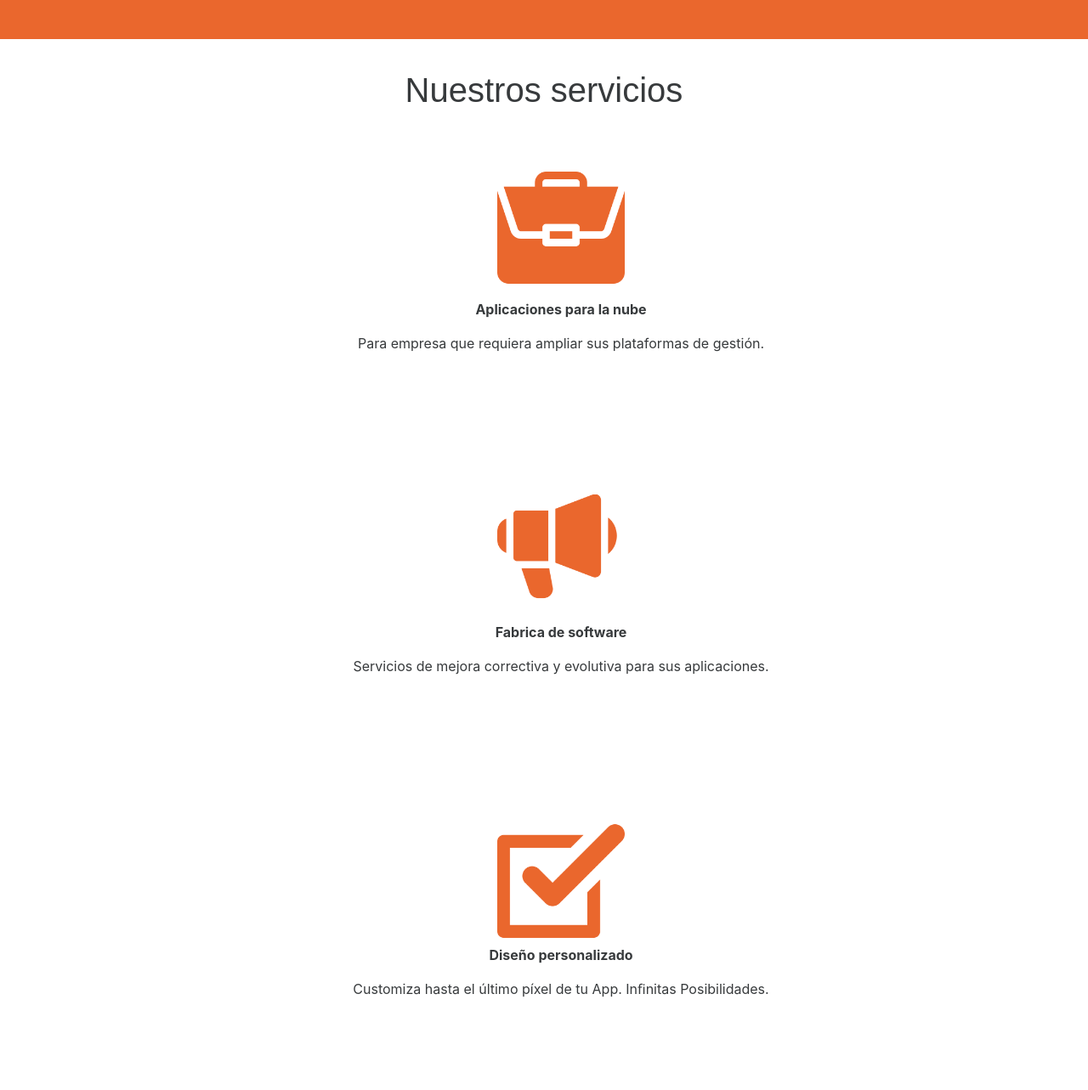
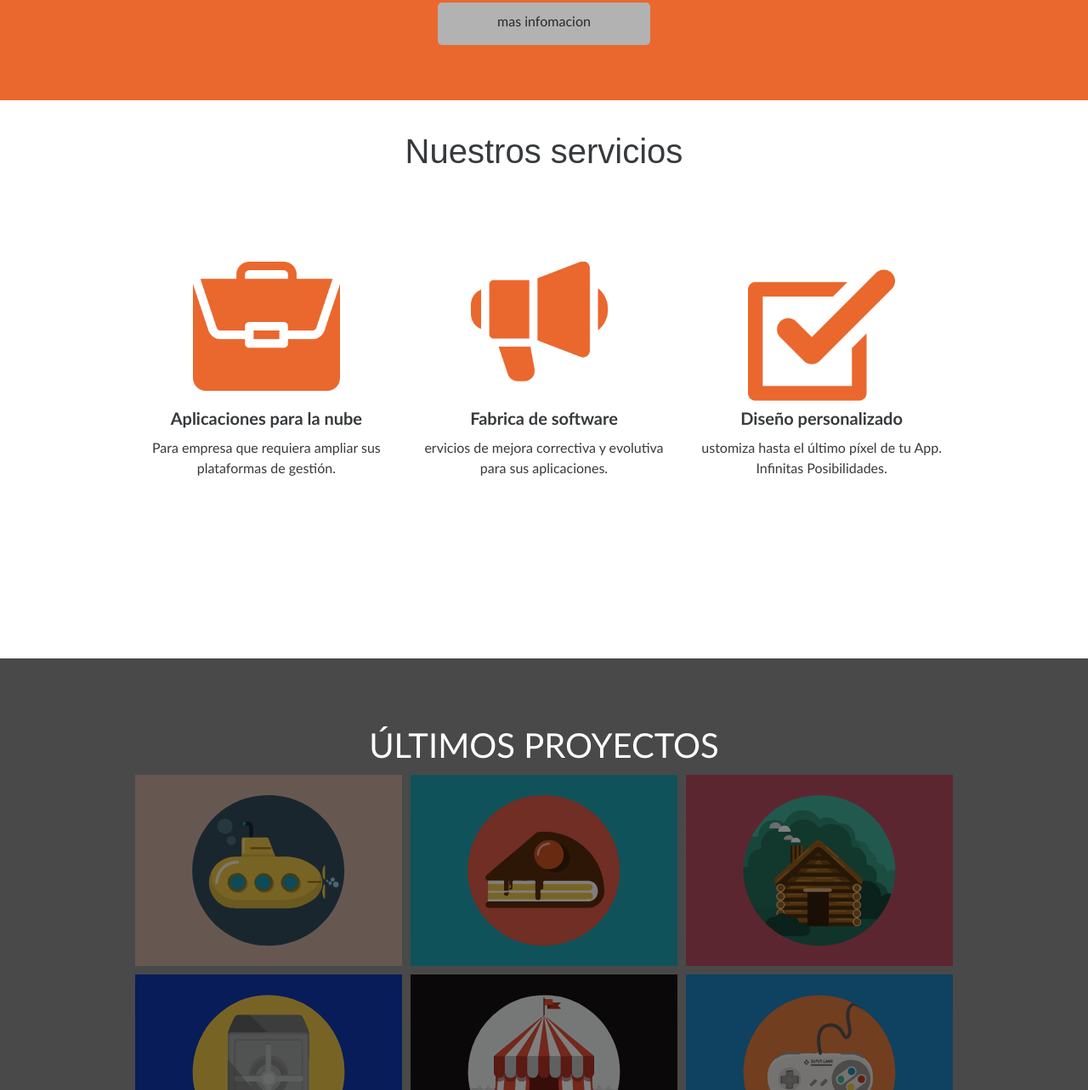
Before and after one commit to Tackosday/repository_study_frontend, a plain HTML site: page Sandbox/index.html in a window 1280 px wide. Shown: the part 1517-2800 px from the top of the page at 85% size. Drawn offline with Linux system fonts and the light colour scheme.

Commit message:
septima parte

```diff
--- a/Sandbox/index.html
+++ b/Sandbox/index.html
@@ -24,19 +24,21 @@
     <form class="mover header" role="group" aria-label="basic example" style="padding:10px;">
         <div style="color:white;font-size:30px"><b>AULAIDEAL.COM</b></div>
         <div class="justify-content-end" >
-        <bottom class="skiner ">NOSOTROS</bottom></li>
-        <bottom class="skiner ">SERVICIOS</bottom></li>
-        <bottom class="skiner ">PORTAFOLIO</bottom></li>
-        <bottom class="skiner ">CONTACTO</bottom></li>
+        <bottom class="skiner ">NOSOTROS</bottom>
+        <bottom class="skiner ">SERVICIOS</bottom>
+        <bottom class="skiner ">PORTAFOLIO</bottom>
+        <bottom class="skiner ">CONTACTO</bottom>
         </div>
     </form>
 
+
 <!--first part-->
         <p style="text-align:center; line-height:0px; color:white; padding-top:250px;padding-bottom:10px;font-size:1.5vw"><b>Bienvenidos a nuestro estudio</b></p>
-        <br>
-        <p  aling="justify" style="text-align:center; font-size:50px; line-height:0px; color:white;padding-bottom:70px;font-size:4vw">ENCANTADOS DE CONOCERTE</p>
+        <br><br>
+        <p  aling="justify" style="text-align:center; font-size:50px; line-height:0px; color:white;padding-bottom:70px;font-size:4vw; animation:reverse">ENCANTADOS DE CONOCERTE</p>
+
         <p class=bottom style="background-color:#ea672d;color:white; font-size:20px">Ponte en contacto</p>
-        <br><br><br><br><br><br><br><br><br><br><br><br><br><br><br><br><br><br>
+        <br><br><br><br><br><br><br><br><br><br><br><br><br><br><br><br><br><br><br><br>
     </header>
 
 <!--second part-->
@@ -44,7 +46,7 @@
         <center>
             <div style="width:600px; height:200px;">
                 <center>
-                    <img src="./images/nosotros.svg" width="250px" height="250px" >
+                        <img src="./images/nosotros.svg" ID="mostach">
                 </center>
                     <p style="text-align:center;color:white; font-size:40px">¿quienes somos?</p>
                     <p style="text-align:center;color:white;font-size:15px">Ponemos a tu alcance un servicio adaptado a tus necesidades, desde una consultoría integral con super-
@@ -59,46 +61,58 @@
     </div>
 
 <!--third part-->
-<div style="background-color:white,">
+<div style="background-color:white;justify-content:center;">
+    <div style="heigth:100px">
         <p style="text-align:center; font-size:40px; font-family:Arial, Helvetica, sans-serif; padding-top:30px">Nuestros servicios</p>
-    <ul>
-        <il><div style="padding-top:50px; padding-bottom:100px; padding-left:50px; padding-right:50px;">
-            <center>
-                <img src=".\images\portafolio.png" width="150px">
-                <p><b>Aplicaciones para la nube</b></p>
-                <p>Para empresa que requiera ampliar sus plataformas de gestión.</p>
-            </center>
-        </div></il>
-        <il><div style="padding-top:50px; padding-bottom:100px; padding-left:50px; padding-right:50px;">
-            <center>
-                <img src=".\images\megafono.png" width="150px">
-                <p><b>Fabrica de software</b></p>
-                <p>Servicios de mejora correctiva y evolutiva para sus aplicaciones.</p>
-            </center>
-        </div></il>
-        <il><div style="padding-top:50px; padding-bottom:100px; padding-left:50px; padding-right:50px;">
-            <center>
-                <img src=".\images\garrapata.png" width="150px">
-                <p><b>Diseño personalizado</b></p>
-                <p>Customiza hasta el último píxel de tu App. Inﬁnitas Posibilidades.</p>
-            </center>
-        </div></il>
-    </ul>
+    </div>
+    <div class="imageCont">
+        <div style="margin: auto;">
+            <div class="card" style="width: 18rem; border: 0px solid;  text-align: center;">
+                <img src="./images/portafolio.png" style="width: 60%; " class="card-img-top" alt="...">
+                <div class="card-body">
+                  <h5 class="card-title"><b>Aplicaciones para la nube</b></h5>
+                  <p class="card-text">Para empresa que requiera ampliar sus plataformas de gestión.</p>
+                </div>
+              </div>
+        </div>
+
+        <div style="margin: auto;">
+
+            <div class="card" style="width: 18rem; border: 0px;  text-align: center;">
+              <img src=".\images\megafono.png" style="width: 60%;" class="card-img-top " alt="...">
+              <div class="card-body">
+                <h5 class="card-title"><b>Fabrica de software</b></h5>
+                <p class="card-text">ervicios de mejora correctiva y evolutiva para sus aplicaciones.</p>
+
+              </div>
+            </div>
+        </div>
+
+        <div style="margin: auto;">
+
+            <div class="card" style="width: 18rem; border: 0px;  text-align: center;">
+              <img src=".\images\garrapata.png" style="width: 60%;"  class="card-img-top" alt="...">
+              <div class="card-body">
+                <h5 class="card-title"><b>Diseño personalizado</b></h5>
+                <p class="card-text">ustomiza hasta el último píxel de tu App. Inﬁnitas Posibilidades.</p>
+
+              </div>
+            </div>
+        </div>
+    </div>
 </div>
 <!--fourt part-->
     <div style="background-color:#494949;padding-bottom:50px">
         <br><br><br>
-    <p style="text-align:center;color:white;font-size:40px;">ÚLTIMOS PROYECTOS</p>
-     <center>
-    <div style="padding-left:100px;padding-right:100px">
-    <img class="image" src="./images/proyecto1.svg" width="450px">
-    <img class="image" src="./images/proyecto2.svg" width="450px">
-    <img class="image" src="./images/proyecto3.svg" width="450px">
-    <img class="image" src="./images/proyecto4.svg" width="450px">
-    <img class="image" src="./images/proyecto5.svg" width="450px">
-    <img class="image" src="./images/proyecto6.svg" width="450px">
+    <p style="text-align:center;color:white;font-size:40px; margin: auto;">ÚLTIMOS PROYECTOS</p>
+    <div style="padding-left:100px;padding-right:100px; display:flex; flex-wrap:wrap; justify-content: center;">
+    <img class="image" src="./images/proyecto1.svg" width="30%">
+    <img class="image" src="./images/proyecto2.svg" width="30%">
+    <img class="image" src="./images/proyecto3.svg" width="30%">
+    <img class="image" src="./images/proyecto4.svg" width="30%">
+    <img class="image" src="./images/proyecto5.svg" width="30%">
+    <img class="image" src="./images/proyecto6.svg" width="30%">
     </div>
-    </center>
 </div>
 <div style="background-color:rgb(43, 41, 41);padding:100px">
 <p style="text-align:center;color:white"><b>2016 © NETWORK Todos los derechos reservados</b></p>
--- a/Sandbox/style.css
+++ b/Sandbox/style.css
@@ -16,14 +16,12 @@ header{
     height:25px;
     text-align:center;
     border-radius:5px;
+    filter:brightness(70%);
 }
 
 .bottom:hover{
-    padding-left:15px;
-    padding-bottom:45px;
-    padding-top:15px;
-    padding-right:15px;
     border-radius:15px;
+    filter:brightness(100%);
 }
 
 .main-links{
@@ -74,7 +72,7 @@ float:right;
     padding-left:10px;
     padding-right:10px;
     font-size:20px;
-    overflow:hidden:auto;
+    overflow:auto;
 }
 
 
@@ -93,5 +91,30 @@ float:right;
 .divContenedores{
     display:flex;
 
+}
+
+*{
+    font-family:'Gill Sans', 'Gill Sans MT', Calibri, 'Trebuchet MS', sans-serif
+}
+
+.imageCont{
+    display:flex;
+    flex-wrap: wrap;
+    justify-content:center;
+    align-items: center;
+    margin-bottom: 200px;
+    margin-top:100px;
+    margin-left: 150px;
+    margin-right: 150PX;
+}
+
+
+#mostach{
+width:250px;
+}
+
+#mostach:hover{
+    filter:brightness(110%);
+    width:270px;
 
 }
```
Lines whose indentation alone changed are shown as unchanged.
